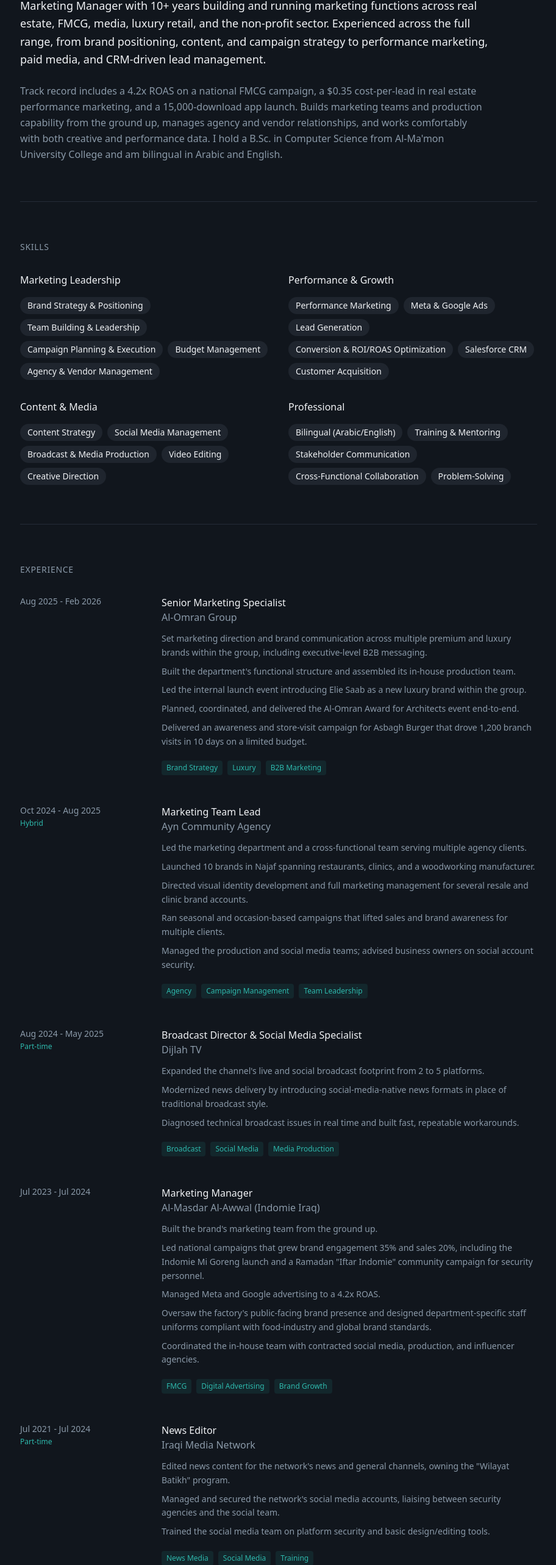
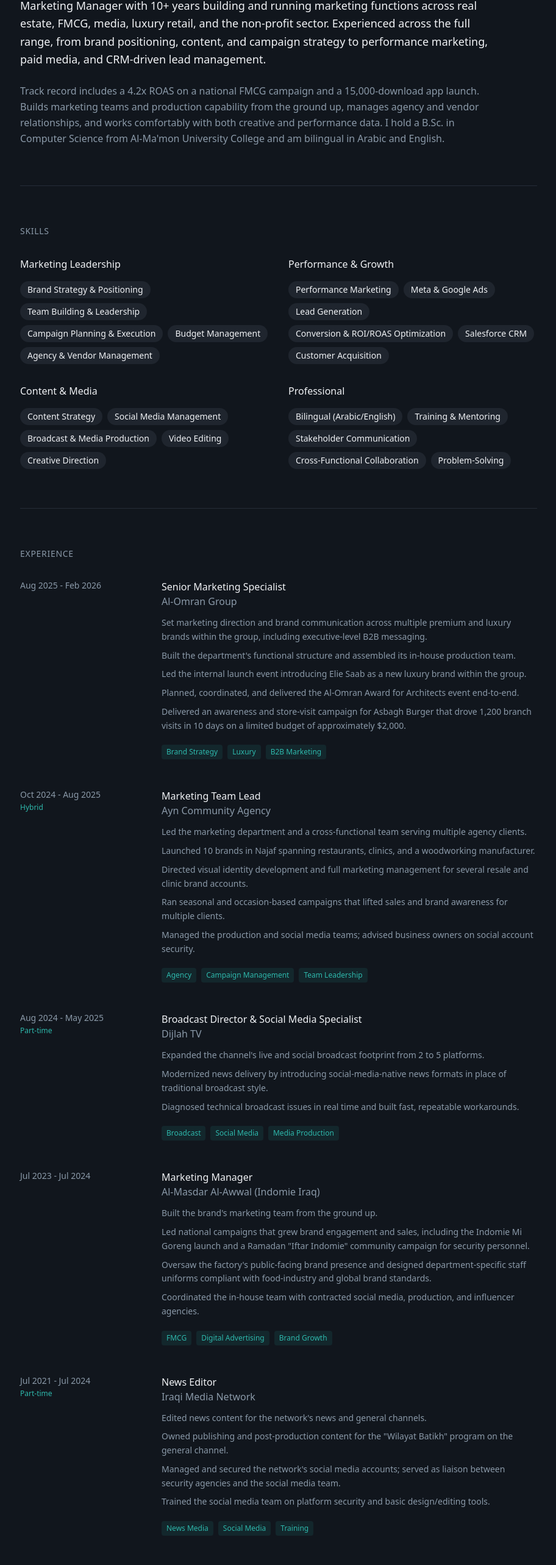
Before and after one commit to musawione/v0-musawi, a Next.js app: page / in a window 1280 px wide. Shown: the part 778-3344 px from the top of the page at 61% size, without its empty margins (183-1095 px from the left). Built offline with nearby package versions, Linux system fonts and the light colour scheme.

Commit message:
Sync site content with updated CV (Sep 2026)
Co-Authored-By: Claude Opus 5.5 <noreply@anthropic.com>
Claude-Session: https://claude.ai/code/session_01KQHSFetg9kVVoGL9cJ6WvW

```diff
--- a/components/about-section.tsx
+++ b/components/about-section.tsx
@@ -12,8 +12,8 @@ export function AboutSection() {
           performance marketing, paid media, and CRM-driven lead management.
         </p>
         <p className="text-muted-foreground leading-relaxed max-w-3xl">
-          Track record includes a 4.2x ROAS on a national FMCG campaign, a $0.35 cost-per-lead
-          in real estate performance marketing, and a 15,000-download app launch. Builds
+          Track record includes a 4.2x ROAS on a national FMCG campaign and a 15,000-download
+          app launch. Builds
           marketing teams and production capability from the ground up, manages agency and
           vendor relationships, and works comfortably with both creative and performance data.
           I hold a B.Sc. in Computer Science from Al-Ma&apos;mon University College and am
--- a/components/experience-section.tsx
+++ b/components/experience-section.tsx
@@ -8,9 +8,9 @@ const experiences = [
     description: [
       "Set marketing direction and brand communication across multiple premium and luxury brands within the group, including executive-level B2B messaging.",
       "Built the department's functional structure and assembled its in-house production team.",
-            "Led the internal launch event introducing Elie Saab as a new luxury brand within the group.",
+      "Led the internal launch event introducing Elie Saab as a new luxury brand within the group.",
       "Planned, coordinated, and delivered the Al-Omran Award for Architects event end-to-end.",
-      "Delivered an awareness and store-visit campaign for Asbagh Burger that drove 1,200 branch visits in 10 days on a limited budget.",
+      "Delivered an awareness and store-visit campaign for Asbagh Burger that drove 1,200 branch visits in 10 days on a limited budget of approximately $2,000.",
     ],
     tags: ["Brand Strategy", "Luxury", "B2B Marketing"],
   },
@@ -46,9 +46,8 @@ const experiences = [
     period: "Jul 2023 - Jul 2024",
     description: [
       "Built the brand's marketing team from the ground up.",
-            'Led national campaigns that grew brand engagement 35% and sales 20%, including the Indomie Mi Goreng launch and a Ramadan "Iftar Indomie" community campaign for security personnel.',
-      "Managed Meta and Google advertising to a 4.2x ROAS.",
-            "Oversaw the factory's public-facing brand presence and designed department-specific staff uniforms compliant with food-industry and global brand standards.",
+      'Led national campaigns that grew brand engagement and sales, including the Indomie Mi Goreng launch and a Ramadan "Iftar Indomie" community campaign for security personnel.',
+      "Oversaw the factory's public-facing brand presence and designed department-specific staff uniforms compliant with food-industry and global brand standards.",
       "Coordinated the in-house team with contracted social media, production, and influencer agencies.",
     ],
     tags: ["FMCG", "Digital Advertising", "Brand Growth"],
@@ -59,8 +58,9 @@ const experiences = [
     period: "Jul 2021 - Jul 2024",
     type: "Part-time",
     description: [
-      'Edited news content for the network\'s news and general channels, owning the "Wilayat Batikh" program.',
-      "Managed and secured the network's social media accounts, liaising between security agencies and the social team.",
+      "Edited news content for the network's news and general channels.",
+      'Owned publishing and post-production content for the "Wilayat Batikh" program on the general channel.',
+      "Managed and secured the network's social media accounts; served as liaison between security agencies and the social media team.",
       "Trained the social media team on platform security and basic design/editing tools.",
     ],
     tags: ["News Media", "Social Media", "Training"],
@@ -70,8 +70,9 @@ const experiences = [
     role: "Marketing Manager",
     period: "Apr 2021 - Jul 2023",
     description: [
-      'Led the "Download Technology App" campaign with agency partner Boardman, driving 15,000 downloads in 3 months.',
-      "Diversified content across social platforms and grew the production team.",
+      'Led the "Download Technology App" campaign with agency partner Boardman across Meta and Google, driving 15,000 downloads in 3 months on a budget of approximately $10K.',
+      "Diversified and continuously updated content across social platforms to match platform-specific needs.",
+      "Grew the production team and built ready-to-use templates for publishing staff and QA reviewers.",
       "Trained teams and ran workshops on social media and digital marketing.",
     ],
     tags: ["NGO", "App Growth", "Training"],
@@ -112,7 +113,8 @@ const experiences = [
     role: "Marketing Manager",
     period: "Oct 2018 - Sep 2019",
     description: [
-      "Coordinated brand-building for the company and its Morano project, Baghdad's first luxury real estate development.",
+      "Coordinated brand-building for the company and its Morano project.",
+      "Launched the project as Baghdad's first luxury real estate development.",
       "Managed the marketing and production teams.",
     ],
     tags: ["Real Estate", "Brand Building"],
@@ -124,7 +126,8 @@ const experiences = [
     type: "Volunteer",
     description: [
       "Progressed from Social Media Officer to Digital Marketing Manager over the course of the role.",
-      "Managed the organization's social media platforms and led brand identity development with a specialist branding agency.",
+      "Managed the organization's social media platforms and publishing.",
+      "Led brand identity development in partnership with a specialist branding agency.",
       "Supported digital investigation and fact-checking work.",
     ],
     tags: ["NGO", "Volunteer", "Digital Marketing"],
```
